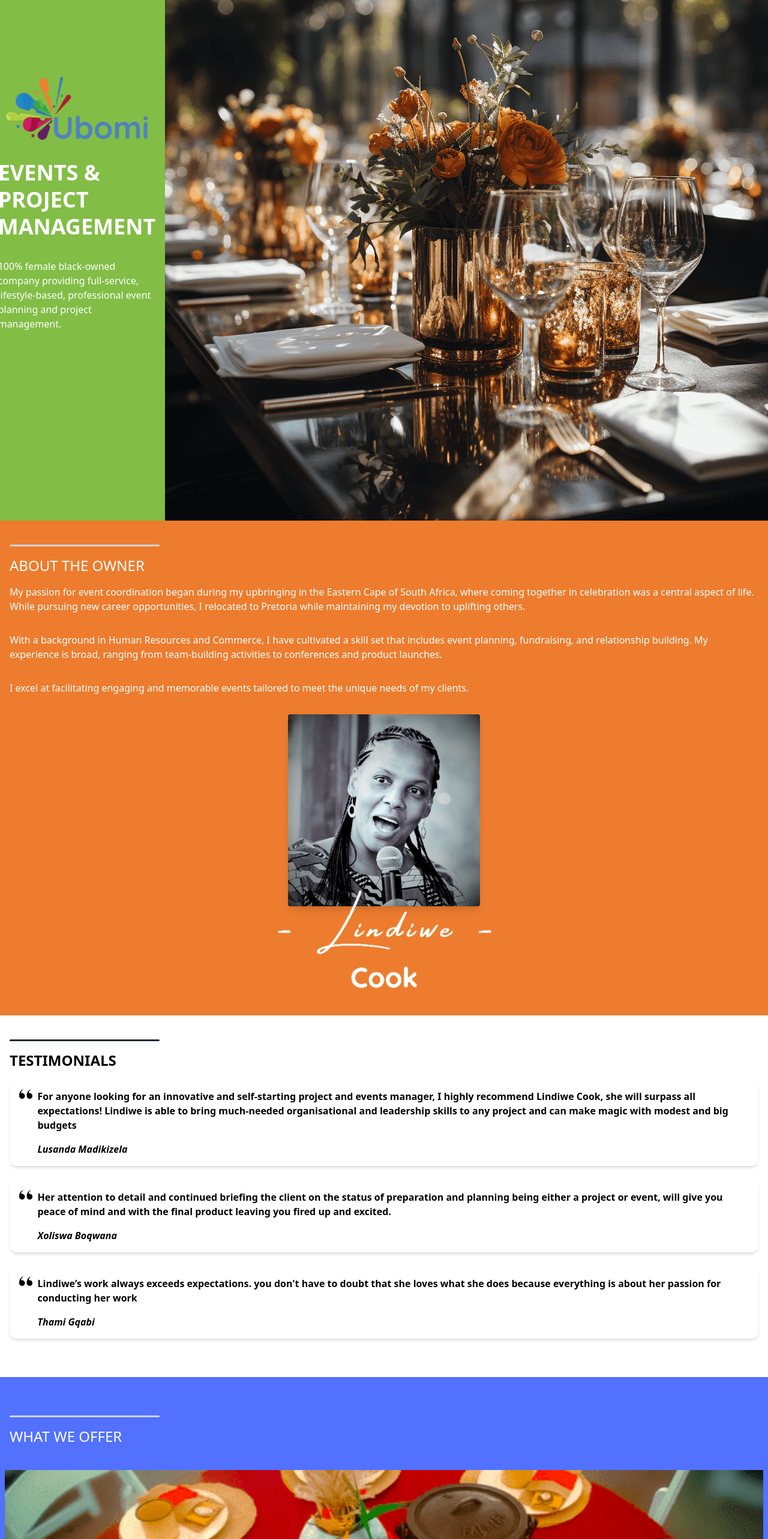
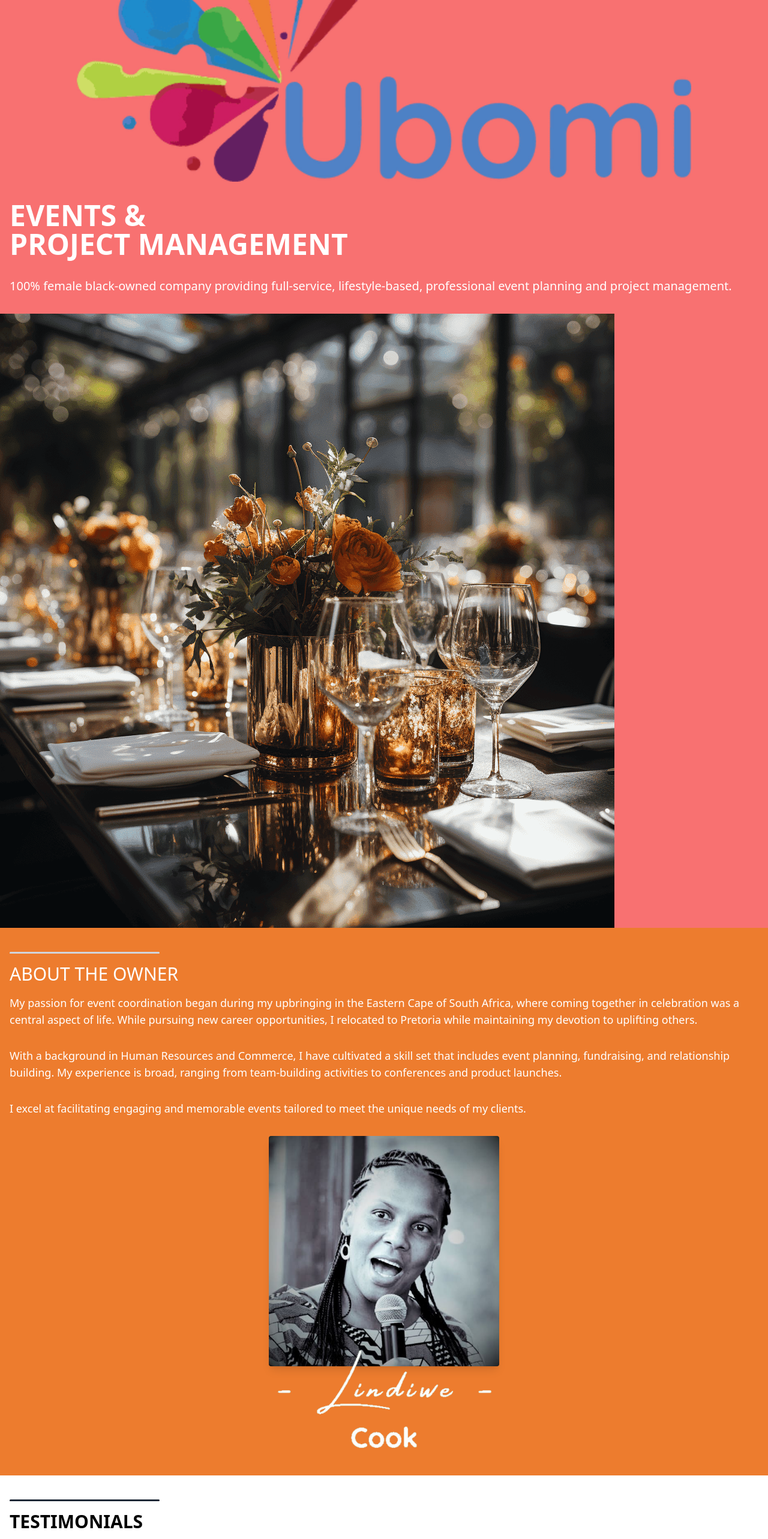
Before and after one commit to devarthurguilherme/ubomi-project, a React (Vite) app in the folder ubomi-project/: page / in a window 1280 px wide. Shown: the part 180-2746 px from the top of the page at 60% size. Built offline with nearby package versions, Linux system fonts and the light colour scheme.

Commit message:
Tablet Mode Done

```diff
--- a/ubomi-project/src/components/Footer.jsx
+++ b/ubomi-project/src/components/Footer.jsx
@@ -6,16 +6,16 @@ const Footer = () => {
     <footer>
     <div className="bg-myBlue py-10 container mx-auto">
       <div className="px-4 text-white">
-        <h3 className="text-2xl mb-4">CONTACT US</h3>
-        <div className="mb-4 flex text-3xl">
-          <a href="https://www.facebook.com/" target="blank">
+        <h3 className="text-2xl md:text-3xl mb-4">CONTACT US</h3>
+        <div className="mb-4 flex text-3xl md:text-5xl">
+          <a className="" href="https://www.facebook.com/" target="blank">
             <BiLogoFacebook />
           </a>
           <a className="ml-8"href="mailto:someone@example.com/" target="blank">
             <MdEmail />
           </a>
         </div>
-        <p className="text-sm text-center">© 2023 Ubomi</p>
+        <p className="text-sm md:text-base text-center">© 2023 Ubomi</p>
       </div>
     </div>
     </footer>
--- a/ubomi-project/src/components/Header.jsx
+++ b/ubomi-project/src/components/Header.jsx
@@ -8,14 +8,18 @@ const Header = () => {
     <header>
         <div className="bg-myGreen pt-6 flex flex-col justify-center items-center">
           <div className="container mx-auto">
-            <div className="flex flex-col lg:flex-row justify-center items-center">
-              <div className="text-center">
+            <div className="xl:bg-red-400">
+              <div className="">
                 <img className="w-4/5 mb-8 mx-auto" src={logo} alt="Ubomi Logo" />
                 <div className="px-4 text-left">
-                    <h1 className=" font-semibold text-4xl leading-tight mb-8 text-white">EVENTS &
+                  <h1 className="md:hidden font-semibold text-4xl md:text-5xl leading-tight mb-8 text-white">EVENTS &
                     <br />PROJECT <br />MANAGEMENT
                   </h1>
-                    <p className="text-white mb-8">
+                  <h1 className="hidden md:flex font-semibold text-4xl md:text-5xl mb-8 text-white">
+                    EVENTS &
+                    <br />PROJECT MANAGEMENT
+                  </h1>
+                  <p className="text-white mb-8 md:text-xl">
                     100% female black-owned company providing full-service, lifestyle-based, professional event planning and project management.
                   </p>
                 </div>
--- a/ubomi-project/src/components/main_sections/AboutTheOwner.jsx
+++ b/ubomi-project/src/components/main_sections/AboutTheOwner.jsx
@@ -3,24 +3,24 @@ import art from "../../assets/Art_Lindiwe_Cook.png"
 
 const AboutTheOwner = () => {
   return (
-    <section className="bg-myOrange py-10 flex flex-col justify-center items-center">
+    <section className="bg-myOrange py-10">
         <div className="container mx-auto">
             <div className="flex flex-col-reverse justify-center items-center">
               <div className="flex flex-col justify-center items-center text-center">
-                <div className="bg-cover bg-center w-80 h-80 rounded shadow-lg" style={{ backgroundImage: `url(${lindiwePicture})` }}>
+                <div className="bg-cover bg-center w-72 md:w-96 h-72 md:h-96 rounded shadow-lg" style={{ backgroundImage: `url(${lindiwePicture})` }}>
                 </div>
                 <img className="-mt-8 w-3/4" src={art} alt="Lindiwe Cook" />
               </div>
               <div className="px-4 text-white ">
                 <div class="w-1/5 border-2 border-t border-gray-300 rounded-xl mb-4"></div>
-                <h2 className="text-2xl mb-4">ABOUT THE OWNER</h2>
-                <p className="mb-8">
+                <h2 className="text-3xl mb-4">ABOUT THE OWNER</h2>
+                <p className="text-lg mb-8">
                   My passion for event coordination began during my upbringing in the Eastern Cape of South Africa, where coming together in celebration was a central aspect of life. While pursuing new career opportunities, I relocated to Pretoria while maintaining my devotion to uplifting others.
                 </p>
-                <p className="mb-8">
+                <p className="text-lg mb-8">
                   With a background in Human Resources and Commerce, I have cultivated a skill set that includes event planning, fundraising, and relationship building. My experience is broad, ranging from team-building activities to conferences and product launches.
                 </p>
-                <p className="mb-8">
+                <p className="text-lg mb-8">
                   I excel at facilitating engaging and memorable events tailored to meet the unique needs of my clients.
                 </p>
               </div>
--- a/ubomi-project/src/components/main_sections/EventsManagement.jsx
+++ b/ubomi-project/src/components/main_sections/EventsManagement.jsx
@@ -2,21 +2,20 @@ import image from "../../assets/Events_Management.jpeg"
 
 const EventsManagement = () => {
   return (
-    <section className="bg-myOrange pt-10 flex flex-col justify-center items-center">
+    <section className="bg-myOrange pt-10 md:py-10">
       <div className="container mx-auto">
         <div className="">
           <div className="px-4 text-white">
             <div class="w-1/5 border-2 border-t border-gray-300 rounded-xl mb-4"></div>
-            <h2 className="text-left text-2xl font-semibold uppercase mb-4">Events management</h2>
-            <p className="mb-8">
+            <h2 className="text-left text-2xl md:text-3xl font-semibold uppercase mb-4">Events management</h2>
+            <p className="mb-8 md:text-lg">
               Pre-event planning budget creation & management detailed timelines for the event venue booking and contract negotiation event management, design
               floor plan layout and décor planning menu creation specific for the event outsourcing of extra services, eg entertainers, photographer, catering, rental companies, shuttle services.
               Execution of every detail of your event onsite management & post event coordinate team/volunteers tear down and clean up post-event summary and follow-up.
             </p>
           </div>
           <div className="">
-            <div className="bg-cover bg-center w-full h-96" style={{ backgroundImage: `url(${image})` }}>
-            </div>
+            <img className="mx-auto max-h-screen rounded shadow-lg"src={image}/>
           </div>
         </div>
       </div>
--- a/ubomi-project/src/components/main_sections/ProjectManagement.jsx
+++ b/ubomi-project/src/components/main_sections/ProjectManagement.jsx
@@ -2,12 +2,12 @@ import image from "../../assets/Project_Management_Celebration.jpeg"
 
 const ProjectManagement = () => {
   return (
-    <section className="pt-10 flex flex-col justify-center items-center">
+    <section className="pt-10 md:py-10 flex flex-col justify-center items-center">
       <div className="container mx-auto">
         <div className="px-4 mb-8">
           <div class="w-1/5 border-2 border-t border-gray-800 rounded-xl mb-4"></div>
-            <h2 className="text-left text-2xl font-semibold uppercase mb-4">Project management</h2>
-            <ul className="">
+            <h2 className="text-2xl md:text-3xl font-semibold uppercase mb-4">Project management</h2>
+            <ul className="md:text-xl">
               <li>Project Planning;</li>
               <li>Time and cost Management;</li>
               <li>Quality and Risk Management;</li>
@@ -17,7 +17,7 @@ const ProjectManagement = () => {
             </ul>
         </div>
           <div className="">
-            <img src={image} alt="Ubomi Celebretion and Project Management" />
+            <img className="mx-auto max-h-screen rounded shadow-lg"src={image} alt="Ubomi Celebretion and Project Management" />
           </div>
       </div>
     </section>
--- a/ubomi-project/src/components/main_sections/Testimonials.jsx
+++ b/ubomi-project/src/components/main_sections/Testimonials.jsx
@@ -2,41 +2,43 @@ import quotesArt from "../../assets/quotes.png"
 
 const Testimonials = () => {
   return (
-    <section className="py-10 flex flex-col justify-center items-center">
+    <section className="py-10">
       <div className="container mx-auto">
         <div className="px-4">
           <div class="w-1/5 border-2 border-t border-gray-800 rounded-xl mb-4"></div>
-          <h1 className="text-left text-2xl font-semibold uppercase mb-4">Testimonials</h1>
-          <div className="flex flex-col">
-            <div className="mb-6 p-4 rounded-xl shadow-md flex">
+          <h2 className="text-left text-3xl font-semibold uppercase mb-4">
+            Testimonials
+          </h2>
+          <div className="md:flex flex-wrap font-semibold md:text-lg">
+            <div className="md:max-w-xs mb-6 md:m-4 p-4 rounded-xl shadow-md flex">
               <img className="h-4 mr-2" src={quotesArt} alt="Art to Quotes Ubomi" />
               <div>
-                <p className="mb-4 font-semibold">
+                <p className="mb-4">
                   For anyone looking for an innovative and self-starting project and events manager, I highly recommend Lindiwe Cook, she will surpass all expectations! Lindiwe is able to bring much-needed organisational and leadership skills to any project and can make magic with modest and big budgets
                 </p>
-                <p className="italic font-semibold">
+                <p className="italic">
                   Lusanda Madikizela
                 </p>
               </div>
             </div>
-            <div className="mb-6 p-4 rounded-xl shadow-md flex">
+            <div className="md:max-w-xs mb-6 md:m-4 p-4 rounded-xl shadow-md flex">
               <img className="h-4 mr-2" src={quotesArt} alt="Art to Quotes Ubomi" />
               <div>
-                <p className="mb-4 font-semibold">
+                <p className="mb-4">
                   Her attention to detail and continued briefing the client on the status of preparation and planning being either a project or event, will give you peace of mind and with the final product leaving you fired up and excited.
                 </p>
-                <p className="italic font-semibold">
+                <p className="italic">
                   Xoliswa Boqwana
                 </p>
               </div>
             </div>
-            <div className="mb-6 p-4 rounded-xl shadow-md flex">
+            <div className="md:max-w-xs mb-6 md:m-4 p-4 rounded-xl shadow-md flex">
               <img className="h-4 mr-2" src={quotesArt} alt="Art to Quotes Ubomi" />
               <div>
-                <p className="mb-4 font-semibold">
+                <p className="mb-4">
                   Lindiwe’s work always exceeds expectations. you don't have to doubt that she loves what she does because everything is about her passion for conducting her work
                 </p>
-                <p className="italic font-semibold">
+                <p className="italic">
                   Thami Gqabi
                 </p>
               </div>
--- a/ubomi-project/src/components/main_sections/WhatWeOffer.jsx
+++ b/ubomi-project/src/components/main_sections/WhatWeOffer.jsx
@@ -1,28 +1,26 @@
 import image1 from "../../assets/What_We_Offer_image1.png"
 import image2 from "../../assets/What_We_Offer_image2.png"
 import image3 from "../../assets/What_We_Offer_image3.png"
-import printArt from "../../assets/print_art.png"
 
 const WhatWeOffer = () => {
   return (
     <div className="bg-myBlue py-10">
       <div className="px-2 container mx-auto">
         <div className="px-2 mt-6">
-          <div className="w-full absolute z-10 flex justify-center">
-                {/*<img className="w-10 rotate-90 -mt-6"src={printArt} alt="Ubomi art"/> BROKE PAGE TO LEFT HERE!*/}
-          </div>
           <div class="w-1/5 border-2 border-t border-gray-300 rounded-xl mb-4"></div>
-          <div className="mb-10 flex relative z-0">
-            <h2 className="relative text-2xl uppercase text-white">What We Offer</h2>
+          <div className="mb-10">
+            <h2 className="relative text-2xl md:text-3xl uppercase text-white">
+              What We Offer
+            </h2>
           </div>
         </div>
-        <div className="flex flex-col justify-center items-center">
-              <div className="bg-cover bg-center w-full h-80 mb-8" style={{ backgroundImage: `url(${image1})` }}>
-              </div>
-              <div className="bg-cover bg-center w-full h-80 mb-8" style={{ backgroundImage: `url(${image2})` }}>
-              </div>
-              <div className="bg-cover bg-center w-full h-80" style={{ backgroundImage: `url(${image3})` }}>
-              </div>
+        <div className="md:flex flex-wrap">
+          <div className="md:max-w-xs bg-cover bg-center w-full h-80 mb-8 md:m-4 rounded shadow-lg" style={{ backgroundImage: `url(${image1})` }}>
+          </div>
+          <div className="md:max-w-xs bg-cover bg-center w-full h-80 mb-8 md:m-4 rounded shadow-lg" style={{ backgroundImage: `url(${image2})` }}>
+          </div>
+          <div className="md:max-w-xs bg-cover bg-center w-full h-80 md:m-4 rounded shadow-lg" style={{ backgroundImage: `url(${image3})` }}>
+          </div>
         </div>
       </div>
     </div>
```
Lines whose indentation alone changed are shown as unchanged.
